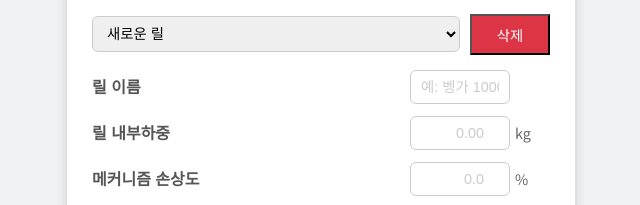
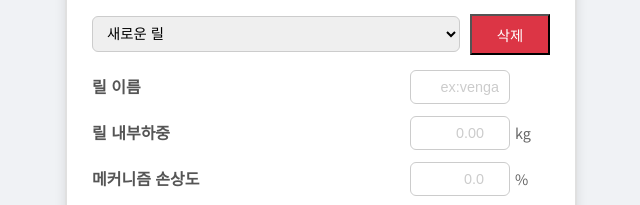
Before and after one commit to qwewone-png/rf4, a plain HTML site: page index.html in a window 1280 px wide. Shown: the part 144-349 px from the top of the page, 125-765 px from the left. Drawn offline with Linux system fonts and the light colour scheme.

Commit message:
Update index.html

```diff
--- a/index.html
+++ b/index.html
@@ -345,7 +345,7 @@
         <div class="input-group">
             <label for="reel-name">릴 이름</label>
             <div class="input-wrapper">
-                <input type="text" id="reel-name" placeholder="예: 벵가 10000">
+                <input type="text" id="reel-name" placeholder="ex:venga">
                 <span class="unit no-unit"></span>
             </div>
         </div>
```
